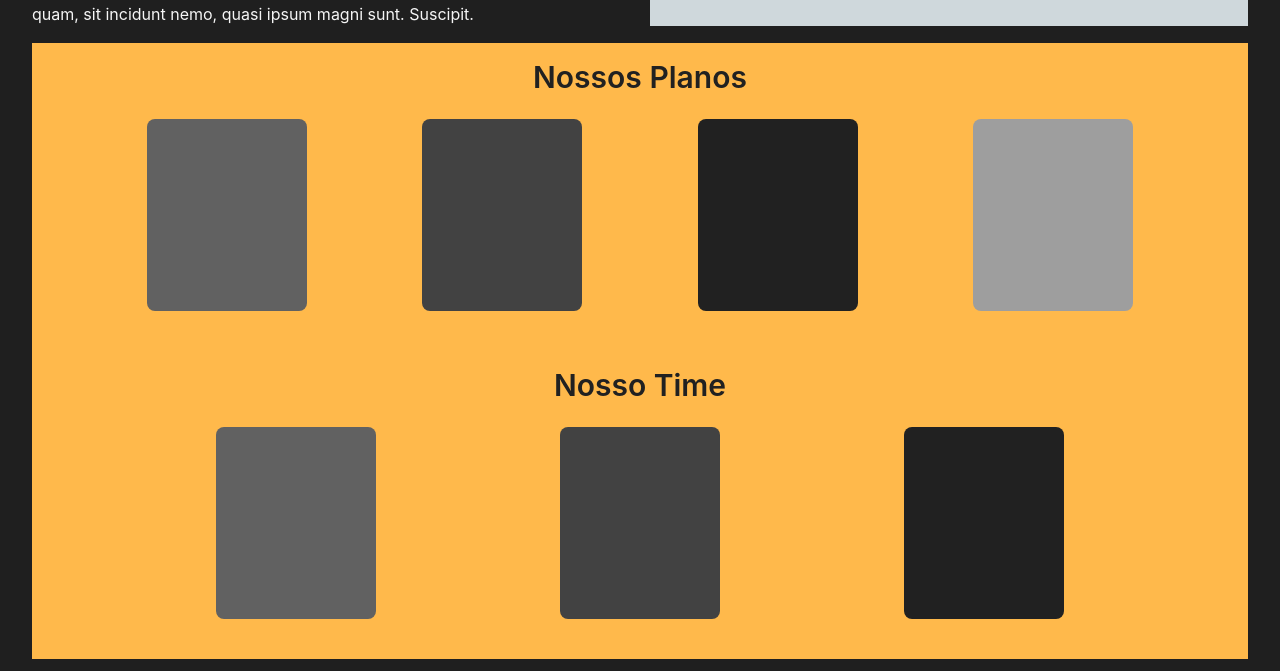
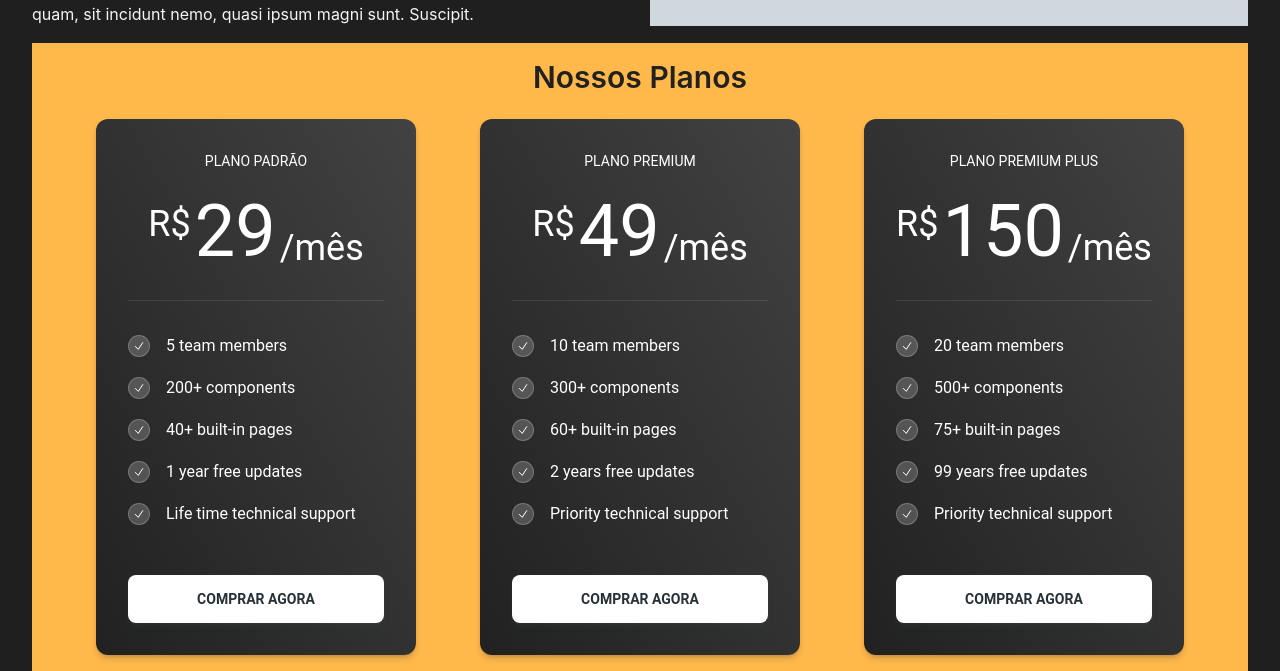
Before and after one commit to InnovateBoto/template-academia, a React (Vite) app: page / in a window 1280 px wide. Shown: the part 829-1500 px from the top of the page. Built offline with nearby package versions, Linux system fonts and the light colour scheme.

Commit message:
adicionando componente PricingCard no componente Sectiontwo

```diff
--- a/src/App.tsx
+++ b/src/App.tsx
@@ -3,6 +3,7 @@ import Header from "./components/Header";
 import Section from "./components/Section";
 import Sectiontwo from "./components/Sectiontwo";
 import Sectionthree from "./components/Sectionthree";
+
 
 function App() {
   return (
--- /dev/null
+++ b/src/components/PricingCard.tsx
@@ -0,0 +1,89 @@
+import {
+    Card,
+    CardHeader,
+    CardBody,
+    CardFooter,
+    Typography,
+    Button,
+  } from "@material-tailwind/react";
+
+  interface PricingCardProps {
+    title: string;
+    price: string;
+    features: string[];
+    buttonText: string;
+  }
+
+  function CheckIcon() {
+    return (
+      <svg
+        xmlns="http://www.w3.org/2000/svg"
+        fill="none"
+        viewBox="0 0 24 24"
+        strokeWidth={2}
+        stroke="currentColor"
+        className="h-3 w-3"
+      >
+        <path
+          strokeLinecap="round"
+          strokeLinejoin="round"
+          d="M4.5 12.75l6 6 9-13.5"
+        />
+      </svg>
+    );
+  }
+
+
+  function PricingCard({ title, price, features, buttonText }: PricingCardProps){
+    return (
+      <Card color="gray" variant="gradient" className="w-full max-w-[20rem] p-8">
+        <CardHeader
+          floated={false}
+          shadow={false}
+          color="transparent"
+          className="m-0 mb-8 rounded-none border-b border-white/10 pb-8 text-center"
+        >
+        <Typography
+          variant="small"
+          color="white"
+          className="font-normal uppercase"
+        >
+          {title}
+        </Typography>
+        <Typography
+          variant="h1"
+          color="white"
+          className="mt-6 flex justify-center gap-1 text-7xl font-normal"
+        >
+          <span className="mt-2 text-4xl">R$</span> {price}{" "}
+          <span className="self-end text-4xl">/mês</span>
+        </Typography>
+      </CardHeader>
+      <CardBody className="p-0">
+        <ul className="flex flex-col gap-4">
+          {features.map((feature, index) => (
+            <li key={index} className="flex items-center gap-4">
+              <span className="rounded-full border border-white/20 bg-white/20 p-1">
+                <CheckIcon />
+              </span>
+              <Typography className="font-normal">{feature}</Typography>
+            </li>
+          ))}
+        </ul>
+      </CardBody>
+      <CardFooter className="mt-12 p-0">
+        <Button
+          size="lg"
+          color="white"
+          className="hover:scale-[1.02] focus:scale-[1.02] active:scale-100"
+          ripple={false}
+          fullWidth={true}
+        >
+          {buttonText}
+        </Button>
+      </CardFooter>
+    </Card>
+    );
+  }
+
+  export default PricingCard;
--- a/src/components/Sectiontwo.tsx
+++ b/src/components/Sectiontwo.tsx
@@ -1,5 +1,5 @@
 import Bootstrap from "../hoc/Bootstrap";
-
+import PricingCard from "./PricingCard";
 function Sectiontwo(){
     return(
 
@@ -8,10 +8,46 @@ function Sectiontwo(){
         Nossos Planos
       </h1>
       <div className="flex justify-evenly py-6 sm:flex-row flex-col items-center gap-y-8">
-        <div className="p-20 py-24 bg-gray-700 rounded-lg"></div>
-        <div className="p-20 py-24 bg-gray-800 rounded-lg"></div>
-        <div className="p-20 py-24 bg-gray-900 rounded-lg"></div>
-        <div className="p-20 py-24 bg-gray-500 rounded-lg"></div>
+
+      <PricingCard
+        title="Plano Padrão"
+        price="29"
+        features={[
+          "5 team members",
+          "200+ components",
+          "40+ built-in pages",
+          "1 year free updates",
+          "Life time technical support",
+        ]}
+        buttonText="Comprar Agora"
+      />
+      <PricingCard
+        title="Plano Premium"
+        price="49"
+        features={[
+          "10 team members",
+          "300+ components",
+          "60+ built-in pages",
+          "2 years free updates",
+          "Priority technical support",
+        ]}
+        buttonText="Comprar Agora"
+      />
+
+      <PricingCard
+        title="Plano Premium Plus"
+        price="150"
+        features={[
+          "20 team members",
+          "500+ components",
+          "75+ built-in pages",
+          "99 years free updates",
+          "Priority technical support",
+        ]}
+        buttonText="Comprar Agora"
+      />
+
+
       </div>
     </div>
 
```
